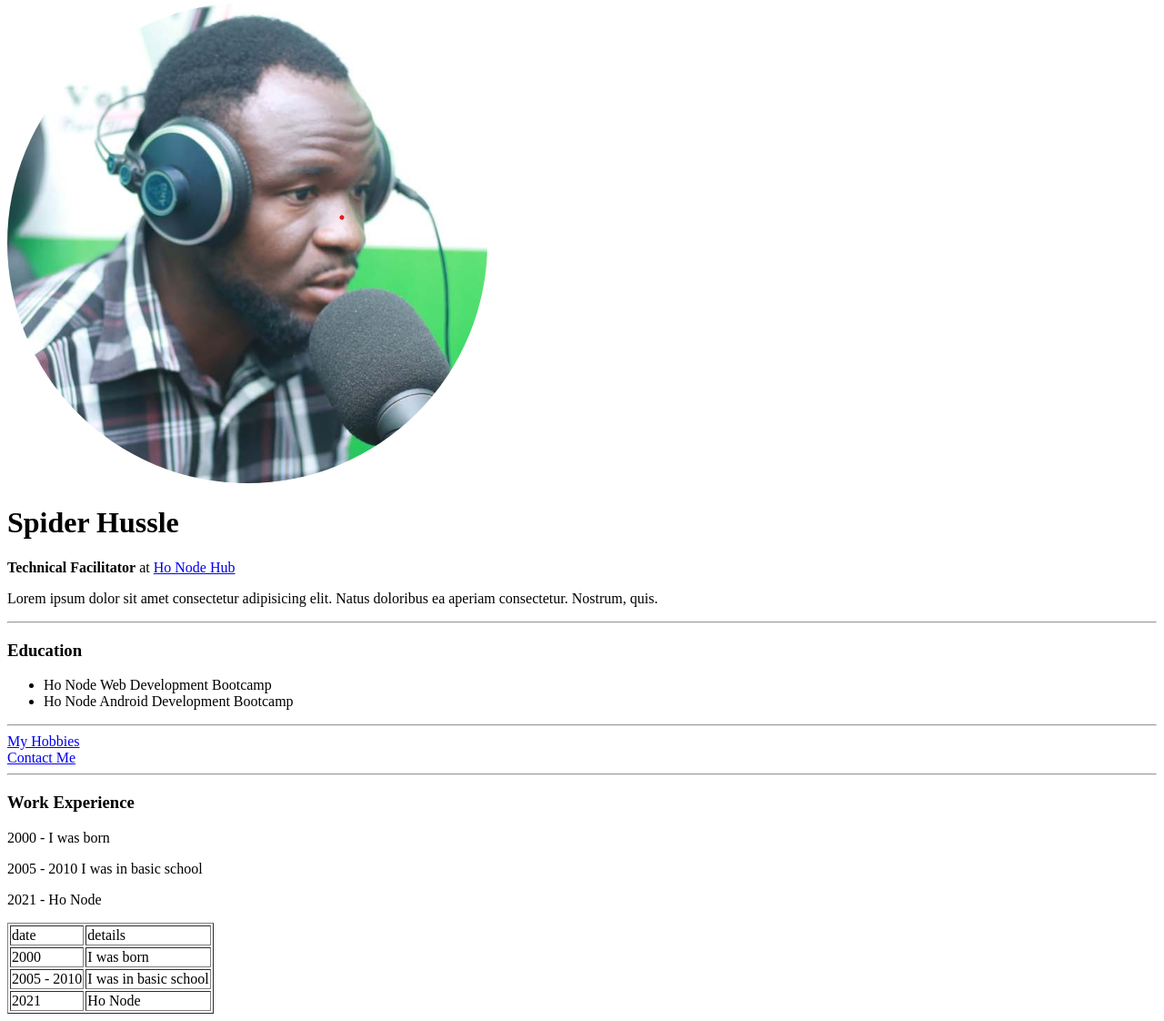
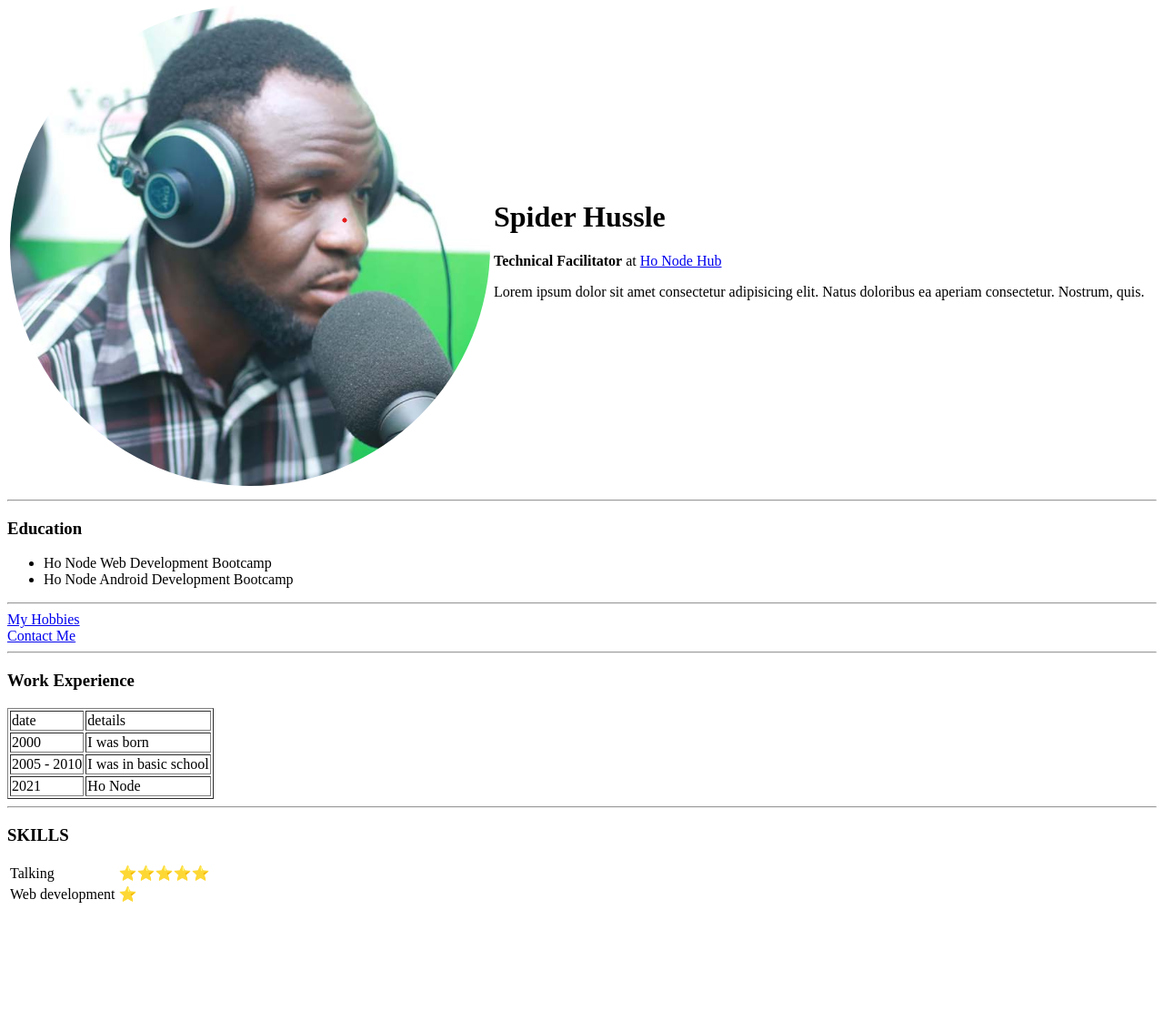
Before and after one commit to SethMegbetor/morningPersonalPortfolio, a plain HTML site: page index.html in a window 1280 px wide. Shown: the part 5-1127 px from the top of the page at 91% size. After the commit the page ends 1008 px from the top, so only its background shows below. Drawn offline with Linux system fonts and the light colour scheme.

Commit message:
added tabel

```diff
--- a/index.html
+++ b/index.html
@@ -7,10 +7,18 @@
   <title>Personal Website</title>
 </head>
 <body>
-  <img src="./circle-cropped (1).png" alt="">
-  <h1>Spider Hussle</h1>
-  <p><strong>Technical Facilitator</strong>  at <a href="https://honode.org/">Ho Node Hub</a> </p>
-  <p>Lorem ipsum dolor sit amet consectetur adipisicing elit. Natus doloribus ea aperiam consectetur. Nostrum, quis.</p>
+
+<table>
+  <tr>
+    <td> <img src="./circle-cropped (1).png" alt=""></td>
+    <td><h1>Spider Hussle</h1>
+      <p><strong>Technical Facilitator</strong>  at <a href="https://honode.org/">Ho Node Hub</a> </p>
+      <p>Lorem ipsum dolor sit amet consectetur adipisicing elit. Natus doloribus ea aperiam consectetur. Nostrum, quis.</p></td>
+  </tr>
+</table>
+
+
+
   <hr>
   <h3>Education</h3>
   <ul>
@@ -22,9 +30,6 @@
   <a href="./contact.html">Contact Me</a>
   <hr>
   <h3>Work Experience</h3>
-  <p>2000 - I was born</p>
-  <p>2005 - 2010 I was in basic school</p>
-  <p>2021 - Ho Node</p>
 
 <table border="1">
   <tr>
@@ -44,14 +49,22 @@
     <td>Ho Node</td>
   </tr>
 </table>
+<hr>
+<h3>SKILLS</h3>
+<table>
+  <tr>
+    <td>
+      Talking
+    </td>
+    <td>⭐⭐⭐⭐⭐</td>
+  </tr>
+  <tr>
+    <td>
+      Web development
+    </td>
+    <td>⭐</td>
+  </tr>
 
-
-<table>
-  <thead></thead>
-  <tbody></tbody>
-  <tfoot></tfoot>
 </table>
-
-
 </body>
 </html>
```
Also changed, not shown: contact.html (+12 -0 lines), css/style.css (added).
